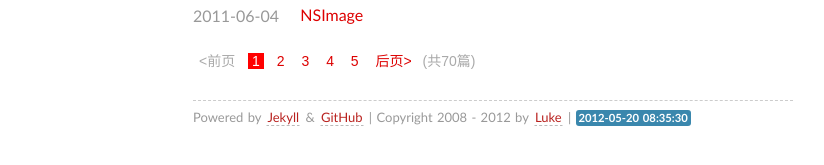
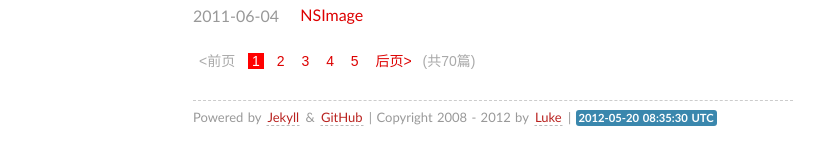
Before and after one commit to bjzhang/bjzhang.github.io, a Jekyll site: the page built from index.html, in a window 1280 px wide. Shown: the part 593-758 px from the top of the page, without its empty margins (147-971 px from the left). Built offline with Jekyll 4.4.1, drawn with Linux system fonts in a browser that asks for light colours; some web fonts are replaced; Markdown is read by kramdown in place of the engine named in the settings; the list of posts is cut into pages by our own code.

Commit message:
添加时区

```diff
--- a/_layouts/default.html
+++ b/_layouts/default.html
@@ -31,7 +31,7 @@
       </div>
 
     <footer>
-        <p><small>Powered by <a href="https://github.com/mojombo/jekyll">Jekyll</a> & <a href="http://pages.github.com">GitHub</a> | Copyright 2008 - {{site.time | date:"%Y"}} by <a href="http://geeklu.com">Luke</a> | <span class="label label-info">{{site.time | date:"%Y-%m-%d %H:%M:%S"}}</span></small></p>
+        <p><small>Powered by <a href="https://github.com/mojombo/jekyll">Jekyll</a> & <a href="http://pages.github.com">GitHub</a> | Copyright 2008 - {{site.time | date:"%Y"}} by <a href="http://geeklu.com">Luke</a> | <span class="label label-info">{{site.time | date:"%Y-%m-%d %H:%M:%S %Z"}}</span></small></p>
     </footer>
 
     </div>
```
